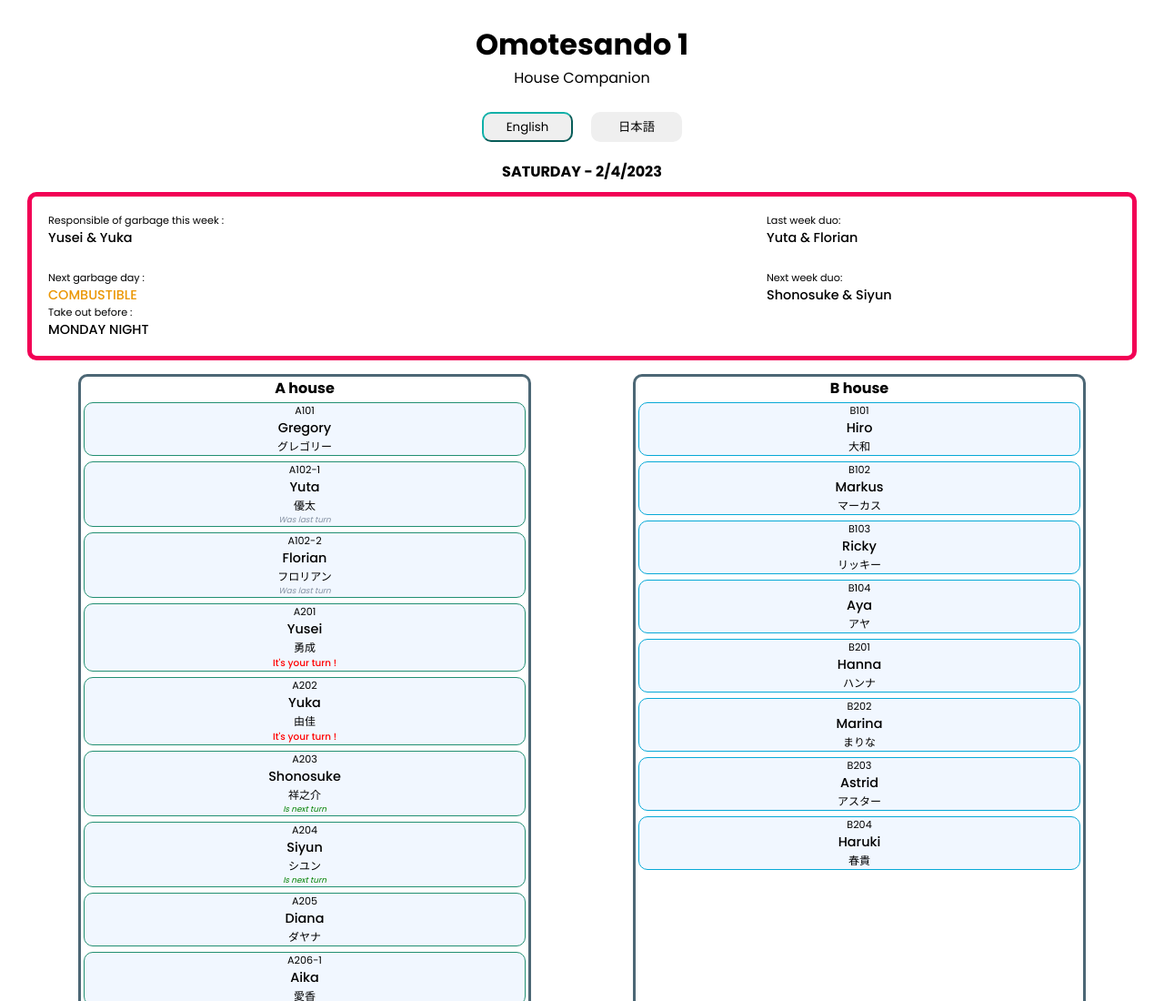
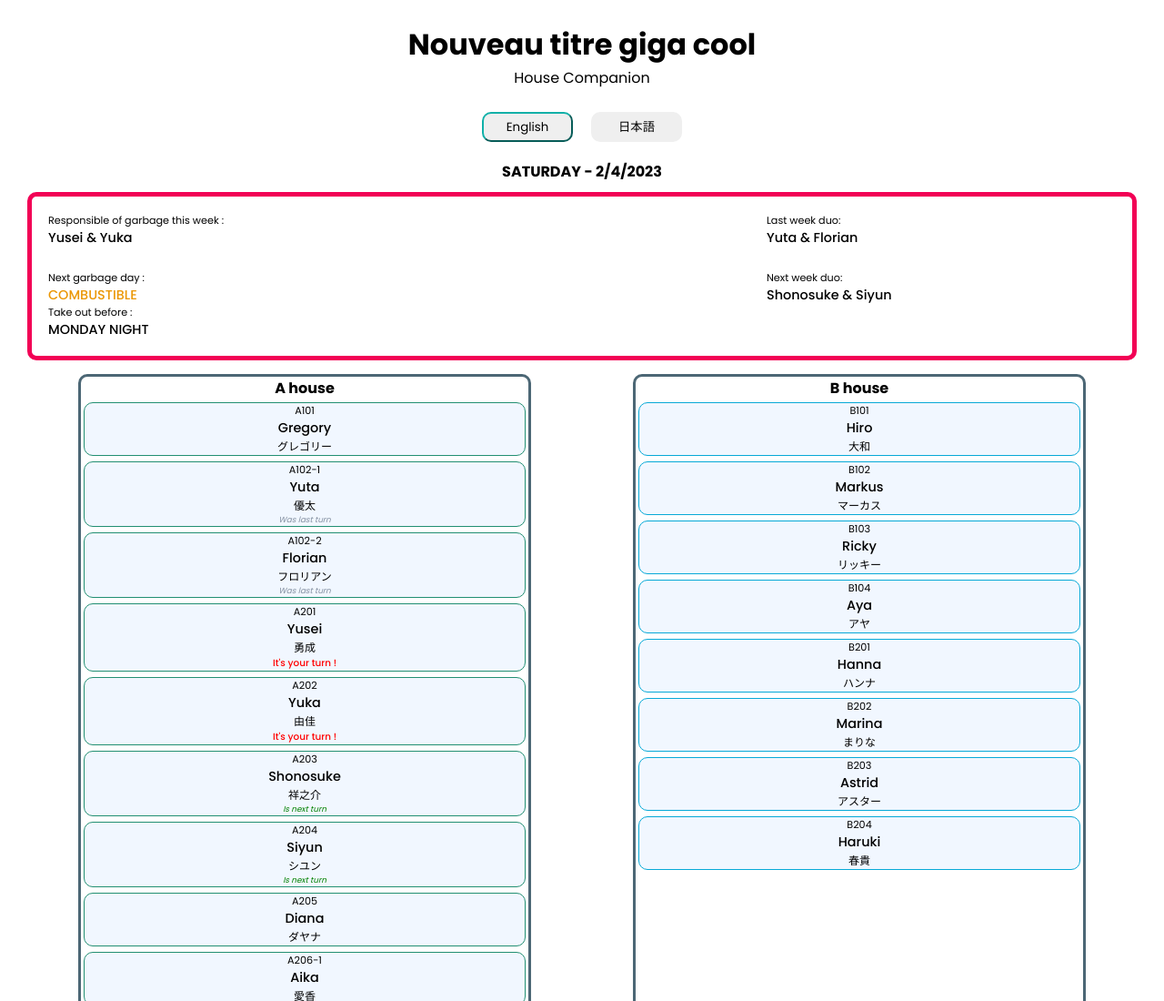
Before and after one commit to Fly0w/Learning-Git-and-GitHub, a plain HTML site: page index.html in a window 1280 px wide. Shown: the top 1100 px of the page at 91% size. Drawn offline with nearby package versions, Linux system fonts and the light colour scheme.

Commit message:
Changé titre encore une fois

```diff
--- a/index.html
+++ b/index.html
@@ -11,7 +11,7 @@
 </head>
 <body>
 	<div class="title">
-		<h1>Omotesando 1</h1>
+		<h1>Nouveau titre giga cool</h1>
 		<p>House Companion</p>
 	</div>
 
```
